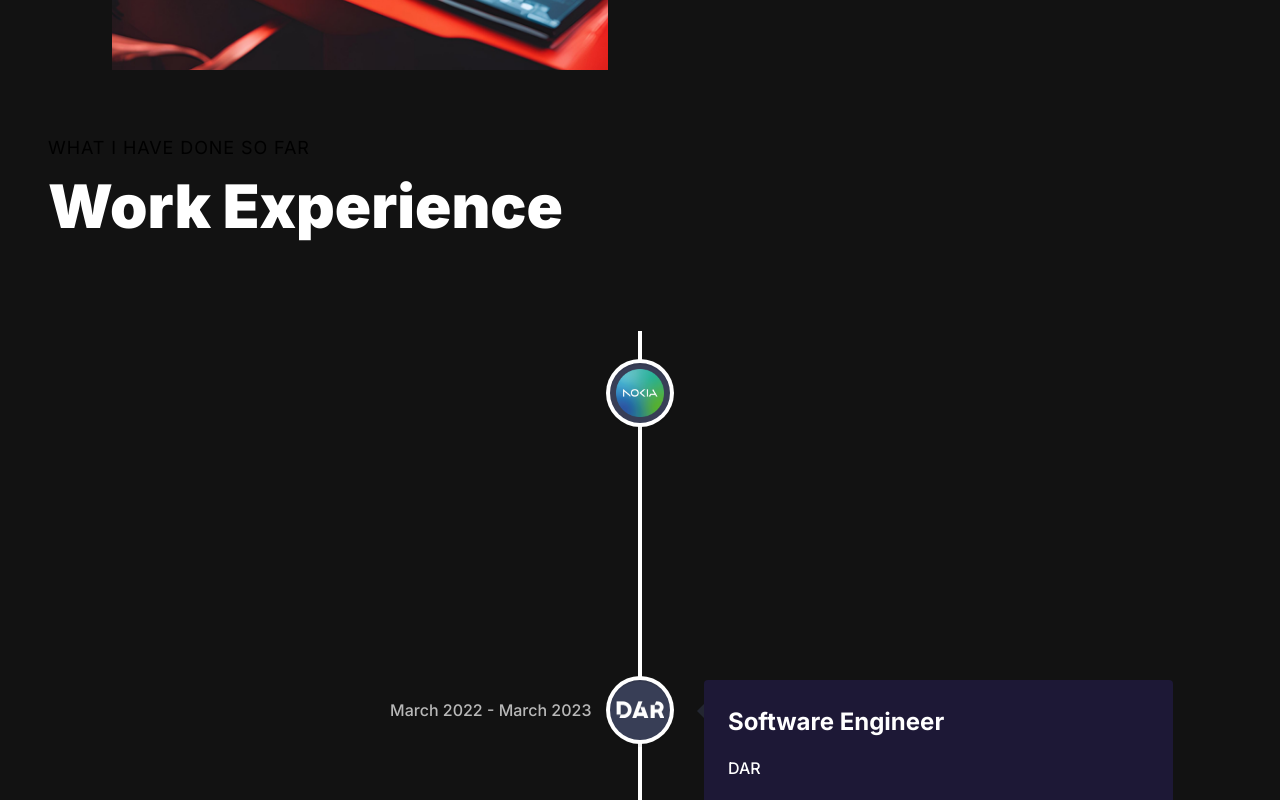
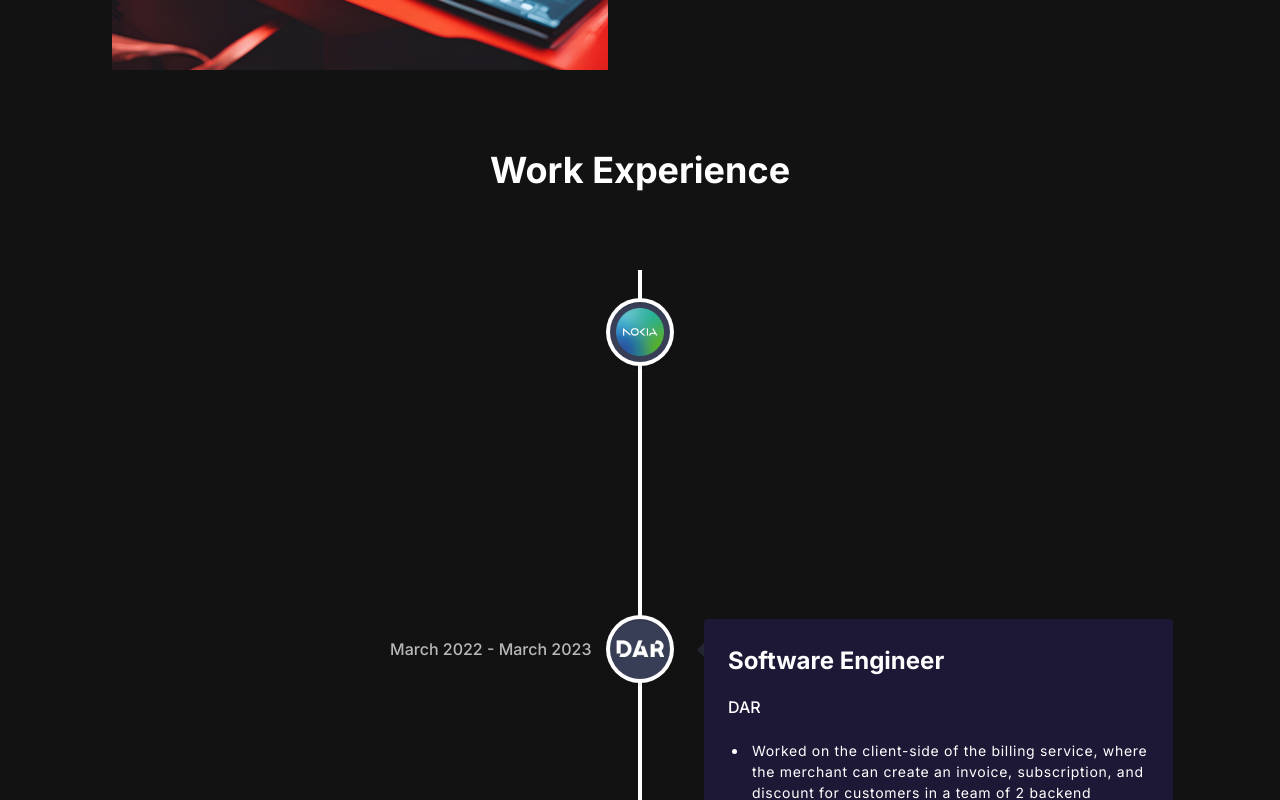
Before and after one commit to AzimovS/AzimovS.github.io, a Next.js app: page / in a window 1280 px wide. Shown: the part 1080-1880 px from the top of the page. Built offline with nearby package versions, Linux system fonts and the light colour scheme.

Commit message:
fix: animation for experience header

```diff
--- a/app/components/ExperienceSection.tsx
+++ b/app/components/ExperienceSection.tsx
@@ -1,6 +1,6 @@
 "use client";
 
-import React from "react";
+import React, { useRef } from "react";
 import { motion, useInView } from "framer-motion";
 import "react-vertical-timeline-component/style.min.css";
 import {
@@ -45,31 +45,26 @@ const ExperienceCard = ({ experience }: any) => (
   </VerticalTimelineElement>
 );
 
-const textVariant = () => ({
-  hidden: {
-    y: -150,
-    opacity: 0,
-  },
-  show: {
-    y: 2000,
-    opacity: 1,
-    transition: {
-      type: "spring",
-      duration: 1.25,
-    },
-  },
-});
+const experienceHeader = {
+  initial: { opacity: 0, scale: 0.5 },
+  animate: { opacity: 1, scale: 1 },
+};
 
 const ExperienceSection = () => {
-  //   const isInView = useInView(ref, { once: true });
+  const ref = useRef(null);
+  const isInView = useInView(ref, { once: true });
 
   return (
     <>
-      <motion.div variants={textVariant()}>
-        <p className="sm:text-[18px] text-[14px] text-secondary uppercase tracking-wider">
-          What I have done so far
-        </p>
-        <h2 className="text-white font-black md:text-[60px] sm:text-[50px] xs:text-[40px] text-[30px]">
+      <motion.div
+        ref={ref}
+        variants={experienceHeader}
+        initial="initial"
+        animate={isInView ? "animate" : "initial"}
+        transition={{ duration: 0.3 }}
+        className="col-span-8 place-self-center text-center"
+      >
+        <h2 className="text-center text-4xl font-bold text-white mt-4 mb-8 md:mb-12">
           Work Experience
         </h2>
       </motion.div>
--- a/app/components/ProjectsSection.tsx
+++ b/app/components/ProjectsSection.tsx
@@ -25,7 +25,7 @@ const ProjectsSection = () => {
 
   return (
     <section id="projects">
-      <h2 className="text-center text-4xl font-bold text-white mt-4 mb-8 md:mb-12">
+      <h2 className="text-center text-4xl font-bold text-white mt-12">
         My Projects
       </h2>
       <div className="text-white flex flex-row justify-center items-center gap-2 py-6">
```
